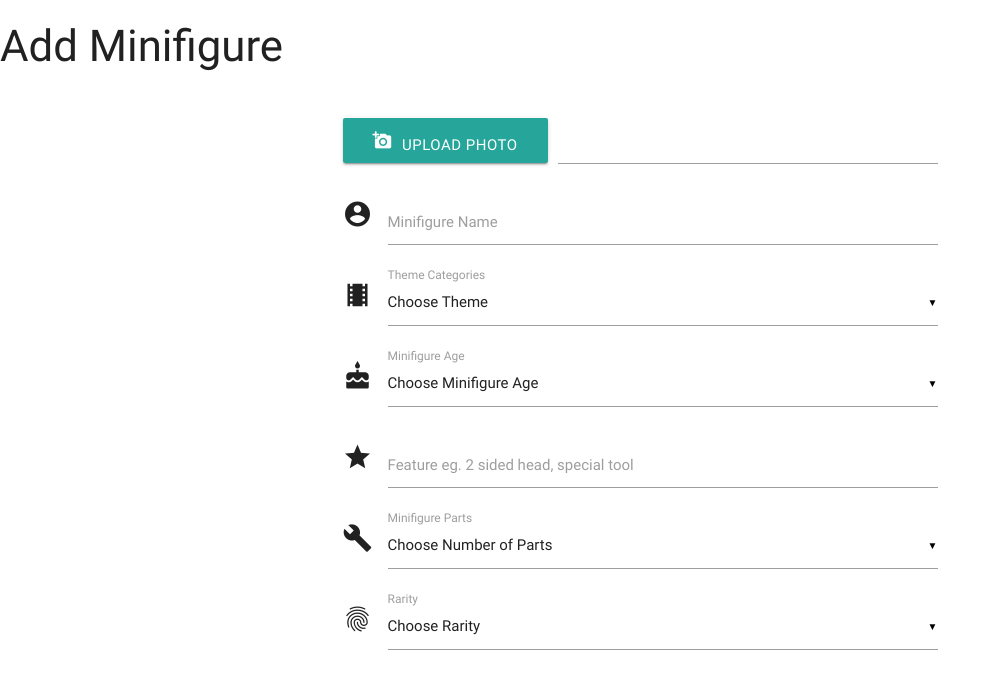
After one commit to Sparkplug84/MS3-LegoMinifigureCatalogue, a Flask app: page /add_minifig in a window 1280 px wide. The commit adds this page. Shown: the top 689 px of the page, without its empty margins (0-999 px from the left). Run offline with Flask 2, Linux system fonts and the light colour scheme; data that the repository does not hold is empty; some libraries are stand-ins or nearby versions.

Commit message:
Added addminifigure.html page with a form for user to submit a new minifigure to the database. Linked form options to Mongo database.

```diff
--- a/app.py
+++ b/app.py
@@ -22,6 +22,15 @@ def get_minifigures():
     return render_template("minifigures.html", minifigures=mongo.db.minifigures.find())
 
 
+@app.route('/add_minifig')
+def add_minifig():
+    return render_template('addminifig.html',
+    themes=mongo.db.themes.find(),
+    age=mongo.db.age.find(),
+    parts=mongo.db.parts.find(),
+    rarity=mongo.db.rarity.find())
+
+
 if __name__ == '__main__':
     app.run(host=os.environ.get('IP'),
             port=int(os.environ.get('PORT')),
--- a/static/css/style.css
+++ b/static/css/style.css
@@ -5,7 +5,7 @@
 }
 
 .collapsible-body {
-    padding: 0.5rem;
+    padding: 0;
     background-color: rgb(241, 241, 20);
     color: black;
     border-left: black solid 3px;
@@ -17,6 +17,10 @@
     background-color: rgb(241, 241, 20);
     color: black;
     border: black solid 3px;
+}
+
+.collapsible-header:hover {
+    background-color: rgb(206, 206, 6);
 }
 
 .photo {
@@ -31,6 +35,21 @@
 .right {
     float: right;
 }
+
+.edit {
+    width: 100%;
+    border-top: black solid 3px;
+}
+
+.list-item {
+    padding: 5px;
+}
+
+.chevron_right {
+    float: right;
+}
+
+
 
 /* This code below was taken from stack overflow.
 Simple icon change after clicking on minifigure name */
@@ -48,3 +67,13 @@ li.active .collapsible-header .material-icons.iconadd{
 li.active .collapsible-header .material-icons.iconremove{
   display: inline-block !important;
 }
+
+/* Add Minifigure */
+
+.form {
+    width: 50%;
+}
+
+.btn i {
+    margin-right: 10px;
+}
--- /dev/null
+++ b/templates/addminifig.html
@@ -0,0 +1,91 @@
+{% extends 'base.html' %} {% block content %}
+
+<h3>Add Minifigure</h3>
+<div class="row form">
+  <form action="" method="POST" class="col s12">
+    <div class="row">
+      <div class="input-field col s12">
+        <div class="file-field input-field">
+          <div class="btn">
+            <i class="material-icons">add_a_photo</i><span>Upload Photo</span>
+            <input type="file" />
+          </div>
+          <div class="file-path-wrapper">
+            <input
+              id="photo"
+              name="photo"
+              class="file-path validate"
+              type="text"
+            />
+          </div>
+        </div>
+      </div>
+
+      <div class="input-field col s12">
+        <i class="material-icons prefix">account_circle</i>
+        <input
+          id="minifigure_name"
+          name="minifigure_name"
+          type="text"
+          class="validate"
+        />
+        <label for="icon_prefix">Minifigure Name</label>
+      </div>
+
+      <div class="input-field col s12">
+        <i class="material-icons prefix">theaters</i>
+        <select id="theme" name="theme_name">
+          <option value="" disabled selected>Choose Theme</option>
+          {% for theme in themes %}
+          <option value="{{theme.theme_name}}">{{theme.theme_name}}</option>
+          {% endfor %}
+        </select>
+        <label>Theme Categories</label>
+      </div>
+
+      <div class="input-field col s12">
+        <i class="material-icons prefix">cake</i>
+        <select id="age" name="age_range">
+          <option value="" disabled selected>Choose Minifigure Age</option>
+          {% for years in age %}
+          <option value="{{years.age_range}}">{{years.age_range}}</option>
+          {% endfor %}
+        </select>
+        <label>Minifigure Age</label>
+      </div>
+
+      <div class="input-field col s12">
+        <i class="material-icons prefix">star</i>
+        <input id="feature" name="feature" type="text" class="validate" />
+        <label for="icon_prefix">Feature eg. 2 sided head, special tool</label>
+      </div>
+
+      <div class="input-field col s12">
+        <i class="material-icons prefix">build</i>
+        <select id="parts" name="number_of_parts">
+          <option value="" disabled selected>Choose Number of Parts</option>
+          {% for number in parts %}
+          <option value="{{number.number_of_parts}}"
+            >{{number.number_of_parts}}</option
+          >
+          {% endfor %}
+        </select>
+        <label>Minifigure Parts</label>
+      </div>
+
+      <div class="input-field col s12">
+        <i class="material-icons prefix">fingerprint</i>
+        <select id="rarity" name="rarity_name">
+          <option value="" disabled selected>Choose Rarity</option>
+          {% for name in rarity %}
+            <option value="{{name.rarity_name}}">{{name.rarity_name}}</option>
+          {% endfor %}
+        </select>
+        <label>Rarity</label>
+      </div>
+
+    </div>
+  </form>
+</div>
+
+{% endblock %}
--- a/templates/base.html
+++ b/templates/base.html
@@ -1,25 +1,34 @@
 <!DOCTYPE html>
 <html lang="en">
-<head>
-    <meta charset="UTF-8">
-    <meta name="viewport" content="width=device-width, initial-scale=1.0">
-    <meta http-equiv="X-UA-Compatible" content="ie=edge">
+  <head>
+    <meta charset="UTF-8" />
+    <meta name="viewport" content="width=device-width, initial-scale=1.0" />
+    <meta http-equiv="X-UA-Compatible" content="ie=edge" />
     <title>Lego Minifigures Catalogue</title>
-    <link href="https://fonts.googleapis.com/icon?family=Material+Icons" rel="stylesheet">
-    <link rel="stylesheet" href="https://cdnjs.cloudflare.com/ajax/libs/materialize/0.100.2/css/materialize.min.css">
-    <link rel="stylesheet" href="{{url_for('static', filename='css/style.css')}}" type="text/css"/>
-</head>
-<body>
-
-    {% block content %}
-    {% endblock %}
+    <link
+      href="https://fonts.googleapis.com/icon?family=Material+Icons"
+      rel="stylesheet"
+    />
+    <link
+      rel="stylesheet"
+      href="https://cdnjs.cloudflare.com/ajax/libs/materialize/0.100.2/css/materialize.min.css"
+    />
+    <link
+      rel="stylesheet"
+      href="{{url_for('static', filename='css/style.css')}}"
+      type="text/css"
+    />
+  </head>
+  <body>
+    {% block content %} {% endblock %}
 
     <script src="https://cdnjs.cloudflare.com/ajax/libs/jquery/3.2.1/jquery.min.js"></script>
     <script src="https://cdnjs.cloudflare.com/ajax/libs/materialize/0.100.2/js/materialize.min.js"></script>
     <script type="text/javascript">
-        $(document).ready(function() {
-            $('.collapsible').collapsible();
-        })
+      $(document).ready(function () {
+        $(".collapsible").collapsible();
+        $("select").material_select();
+      });
     </script>
-</body>
+  </body>
 </html>
```
Also changed, not shown: templates/minifigures.html (+7 -6 lines).
